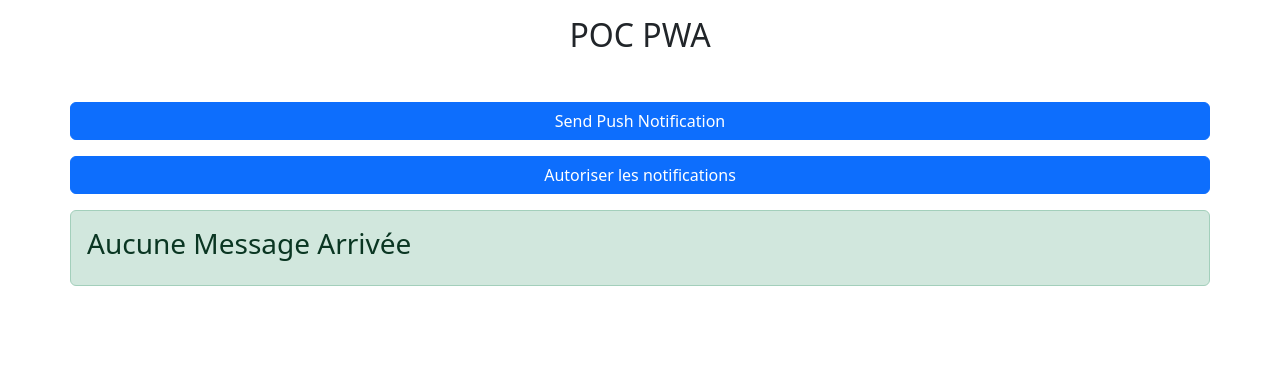
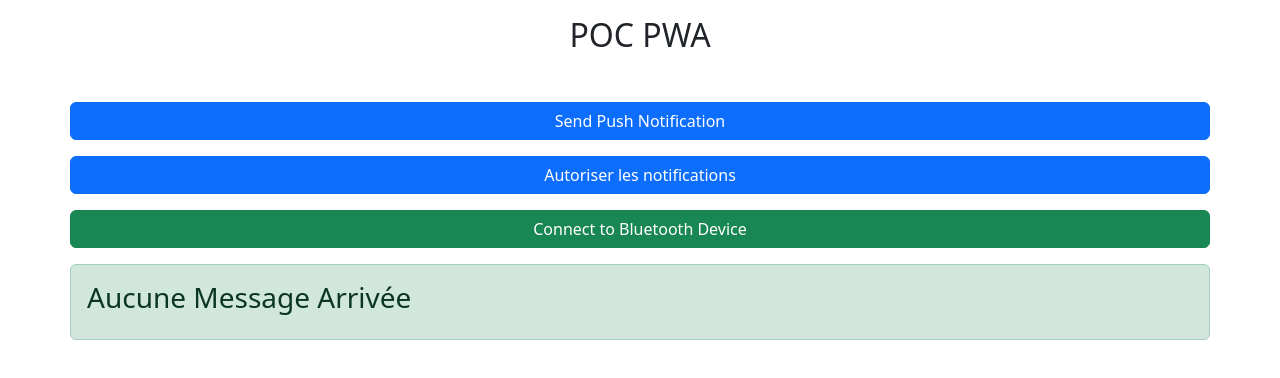
Before and after one commit to Aniss-Aziz/angular-pwa-test, an Angular app: page / in a window 1280 px wide. Shown: the top 378 px of the page. Built offline with nearby package versions, Linux system fonts and the light colour scheme; no server answers.

Commit message:
feat: enable bluetooth communication

```diff
--- a/src/app/app.component.html
+++ b/src/app/app.component.html
@@ -6,6 +6,9 @@
     </button>
     <button class="btn btn-primary mb-3" (click)="allowNotification()">
       Autoriser les notifications
+    </button>
+    <button class="btn btn-success mb-3" (click)="requestBluetoothDevice()">
+      Connect to Bluetooth Device
     </button>
     <p class="alert alert-primary" *ngIf="registrationToken">
       <strong>Registration Token:</strong><br />
--- a/src/app/app.component.ts
+++ b/src/app/app.component.ts
@@ -116,6 +116,18 @@ export class AppComponent implements OnInit {
       }
     });
   }
+  async requestBluetoothDevice() {
+    try {
+      console.log('Requesting Bluetooth Device...');
+      const device = await navigator.bluetooth.requestDevice({
+        optionalServices: ["battery_service", "device_information"],
+        acceptAllDevices: true,
+      });
+      console.log('Device selected:', device);
+    } catch (error) {
+      console.error('Error requesting Bluetooth device:', error);
+    }
+  }
 
   // requestNotificationPermission() {
   //   if ('Notification' in window) {
```
Also changed, not shown: src/types/navigator.d.ts (added, +32 -0 lines).
